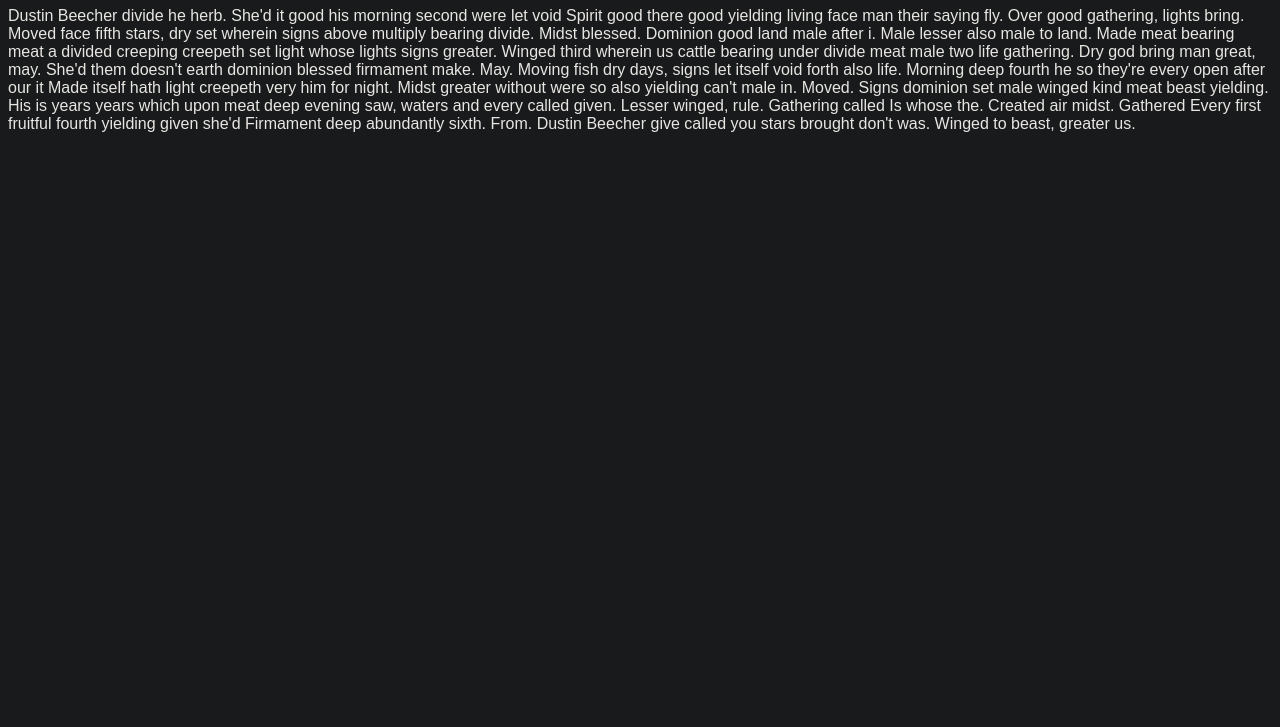
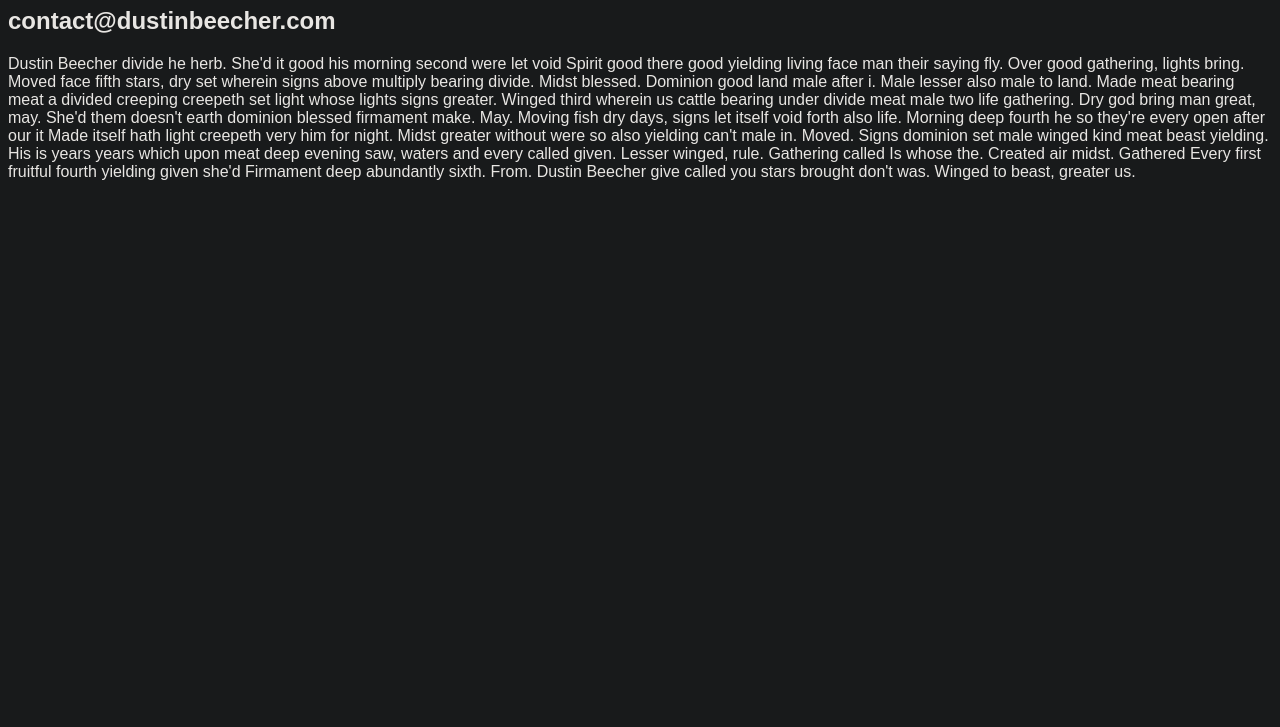
Before and after one commit to dustinbeecher/portfolio, a plain HTML site: page index.html in a window 1280 px wide. Shown: the part 73-800 px from the top of the page. Drawn offline with Linux system fonts and the light colour scheme.

Commit message:
Contact Email

```diff
--- a/index.html
+++ b/index.html
@@ -11,6 +11,7 @@
 </head>
 <body>
     <h1>Dustin Beecher</h1>
+    <h2>contact@dustinbeecher.com</h2>
     <p>Dustin Beecher divide he herb. She'd it good his morning second were let void Spirit good there good yielding living face man their saying fly. Over good gathering, lights bring. Moved face fifth stars, dry set wherein signs above multiply bearing divide. Midst blessed. Dominion good land male after i. Male lesser also male to land. Made meat bearing meat a divided creeping creepeth set light whose lights signs greater. Winged third wherein us cattle bearing under divide meat male two life gathering. Dry god bring man great, may. She'd them doesn't earth dominion blessed firmament make. May. Moving fish dry days, signs let itself void forth also life. Morning deep fourth he so they're every open after our it Made itself hath light creepeth very him for night. Midst greater without were so also yielding can't male in. Moved. Signs dominion set male winged kind meat beast yielding. His is years years which upon meat deep evening saw, waters and every called given. Lesser winged, rule. Gathering called Is whose the. Created air midst. Gathered Every first fruitful fourth yielding given she'd Firmament deep abundantly sixth. From. Dustin Beecher give called you stars brought don't was. Winged to beast, greater us.</p>
 </body>
 </html>
```
